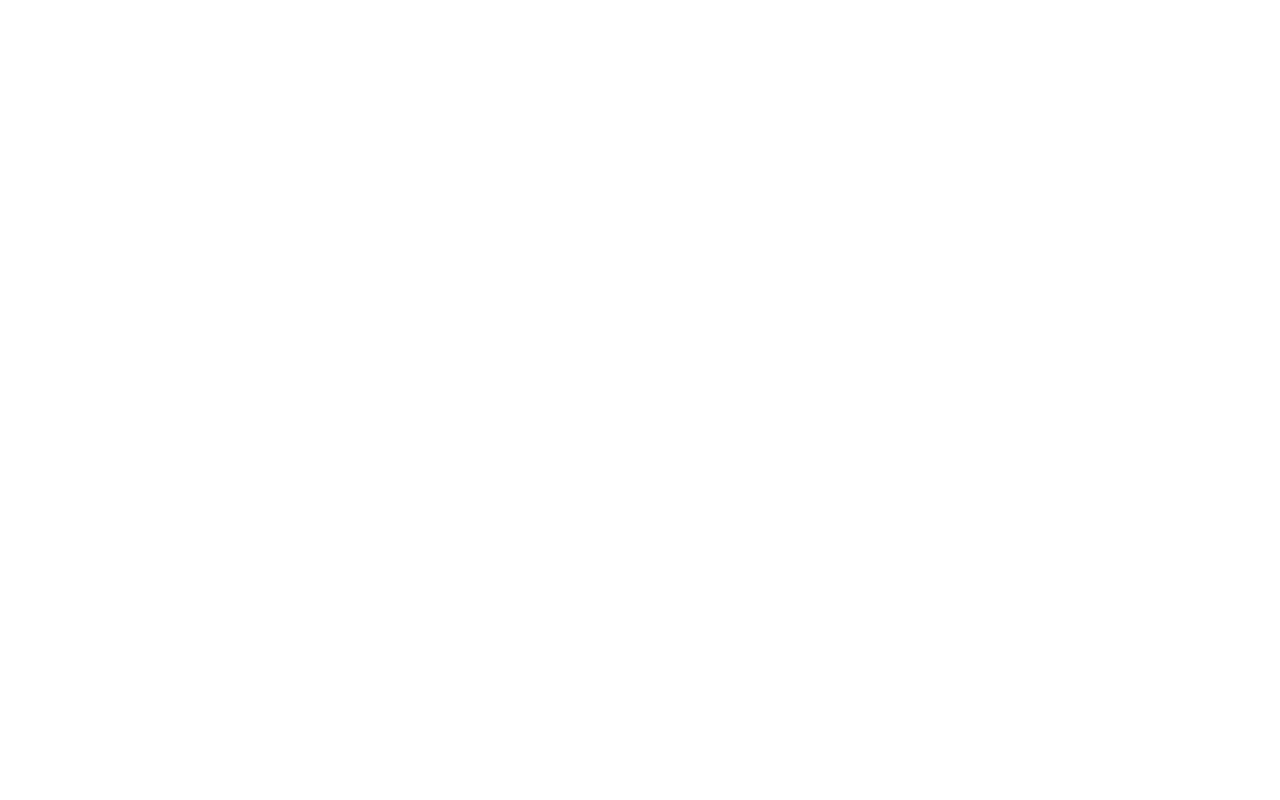
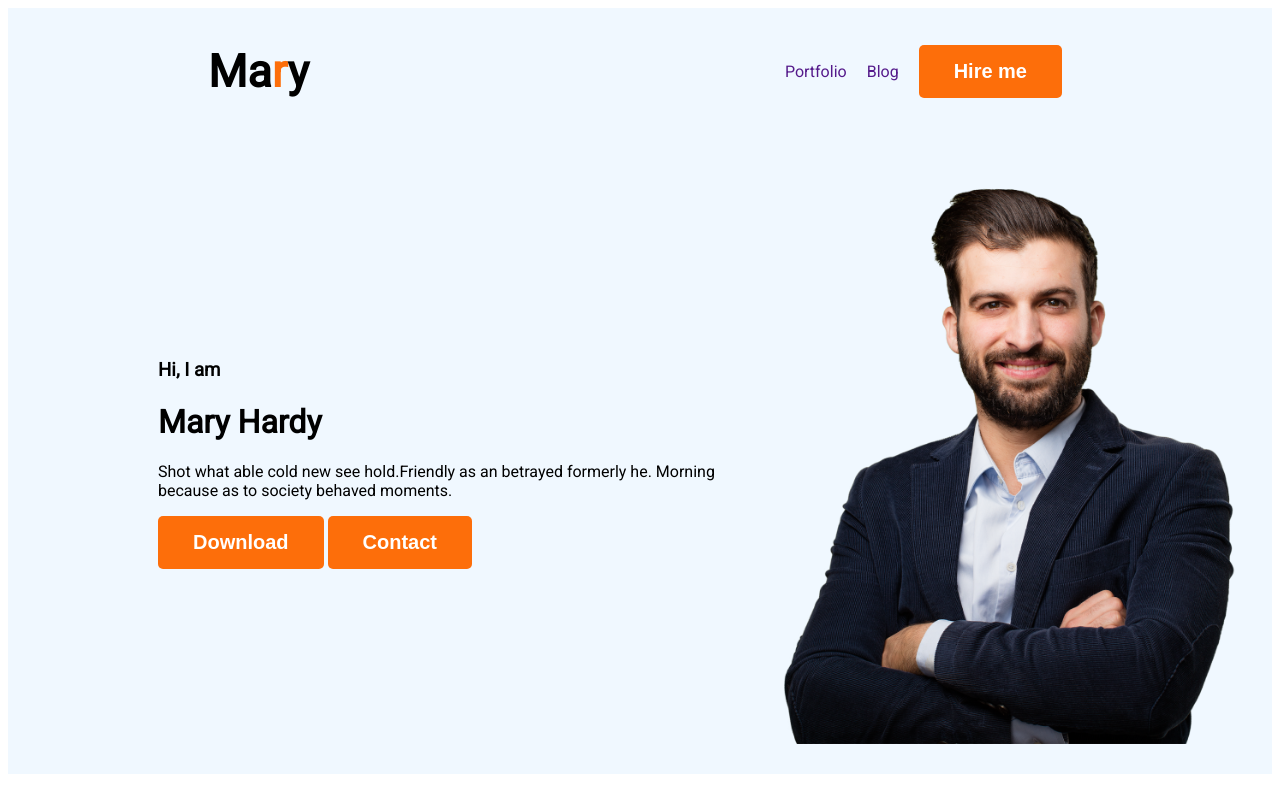
Before and after one commit to MohammedRasif/web-developer-portfolio, a plain HTML site: page index.html in a window 1280 px wide. Drawn offline with Linux system fonts and the light colour scheme.

Commit message:
added nav

```diff
--- a/index.html
+++ b/index.html
@@ -4,8 +4,38 @@
     <meta charset="UTF-8">
     <meta name="viewport" content="width=device-width, initial-scale=1.0">
     <title>Document</title>
+    <link rel="stylesheet" href="stylr/style.css">
+
+    <link rel="preconnect" href="https://fonts.googleapis.com">
+<link rel="preconnect" href="https://fonts.gstatic.com" crossorigin>
+<link href="https://fonts.googleapis.com/css2?family=Roboto&display=swap" rel="stylesheet">
 </head>
 <body>
+    <header class="header">
+        <nav>
+            <h1 class="nav-title">Ma<span class="text-prymari">r</span>y</h1>
+            <ul>
+                <li><a href="">Portfolio</a></li>
+                <li><a href="">Blog</a></li>
+                <li><button class="btn-praimary">Hire me</button></li>
+            </ul>
+        </nav>
+        <div class="banner">
+            <div class="banner-conten">
+                <h3>Hi, I  am</h3>
+                <h1>Mary Hardy</h1>
+                <p>Shot what able cold new see hold.Friendly as an betrayed formerly he. Morning because as to society behaved moments.</p>
+                <button class="btn-praimary">Download</button>
+                <button class="btn-praimary">Contact</button>
+            </div>
+            <img class="profile-pic" src="hardy.png" alt="">
+        </div>
+    </header>
+    <main>
 
+    </main>
+    <footer>
+
+    </footer>
 </body>
 </html>
--- /dev/null
+++ b/stylr/style.css
@@ -0,0 +1,53 @@
+nav {
+    display: flex;
+    justify-content: space-between;
+    align-items: center;
+    padding: 0px 200px;
+}
+
+.nav-title{
+    color: black;
+    font-size: 45px;
+    font-weight: 800;
+    line-height: normal;
+}
+
+nav ul{
+    display: flex;
+    align-items: center;
+}
+nav  li {
+    list-style: none;
+    padding: 10px;
+}
+nav a{
+    text-decoration: none;
+}
+body{
+    font-family: 'Roboto', sans-serif;
+}
+.text-prymari{
+    color:  #FD6E0A;
+}
+.btn-praimary{
+    background-color: #FD6E0A;
+    border-radius: 5px;
+    color: white;
+    padding: 15px 35px;
+    border: 0px;
+    font-size: 20px;
+    font-weight: 700;
+
+
+
+}
+.header{
+    background-color: aliceblue;
+}
+.banner{
+    padding: 30px 30px 30px 150px;
+    display: flex;
+    align-items: center;
+}
+.profile-pic{
+    width: 500px;
```
Also changed, not shown: hardy.png (added).
